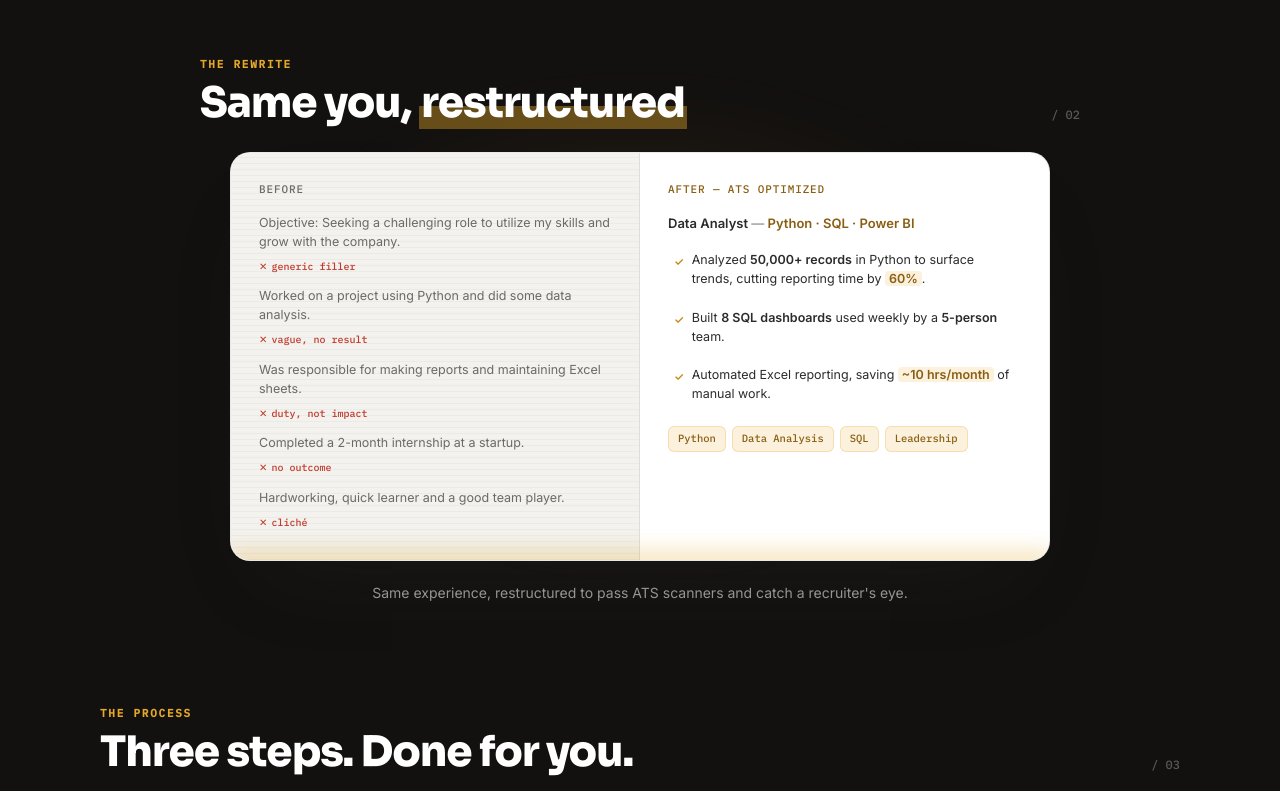
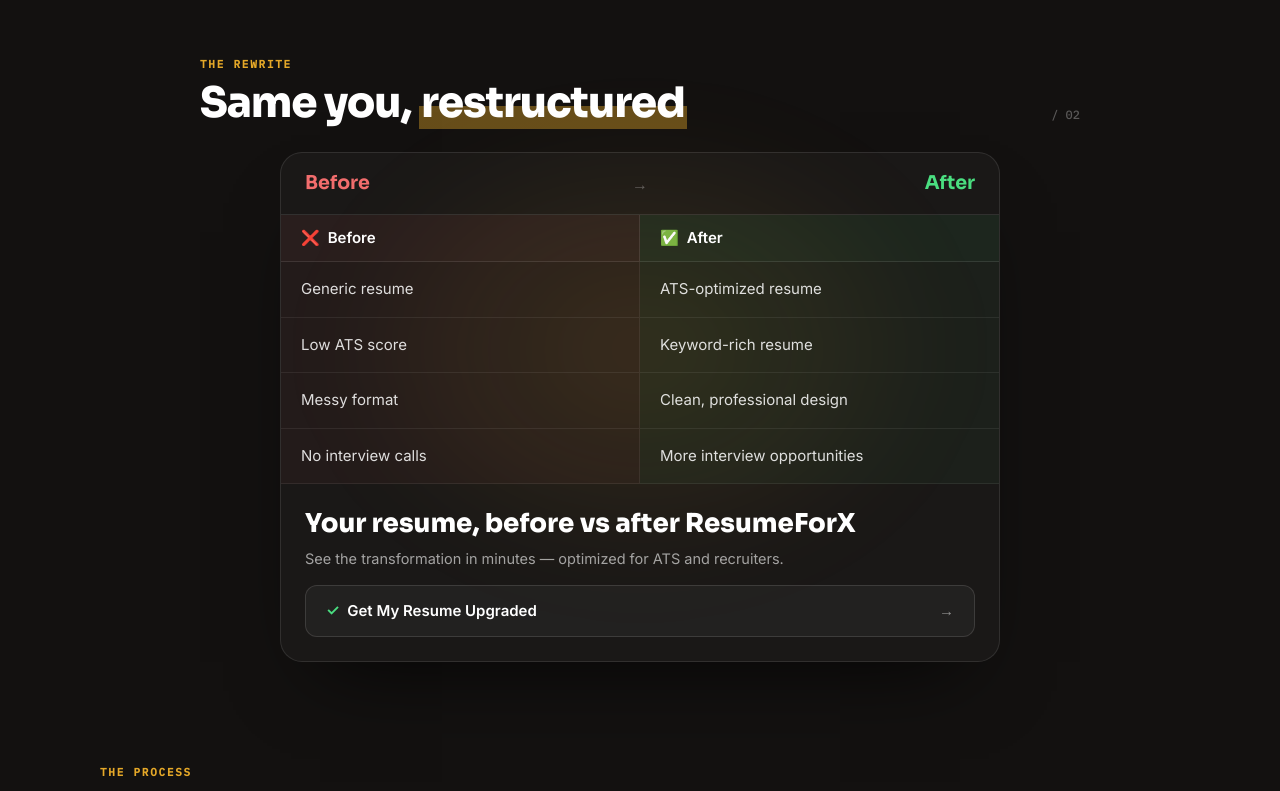
Before and after one commit to Resumeforx/ResumeForx-v1, a Next.js app: page / in a window 1280 px wide. Shown: the part 1380-2171 px from the top of the page. Built offline with nearby package versions, Linux system fonts and the light colour scheme.

Commit message:
Before/after comparison card (red vs green) + real client testimonials

```diff
--- a/components/ScanCard.tsx
+++ b/components/ScanCard.tsx
@@ -1,53 +1,16 @@
 "use client";
 import { useEffect, useRef, useState } from "react";
+import Link from "next/link";
 
-// A real (anonymized) fresher resume, before and after our rewrite.
-const before = [
-  { text: "Objective: Seeking a challenging role to utilize my skills and grow with the company.", issue: "generic filler" },
-  { text: "Worked on a project using Python and did some data analysis.", issue: "vague, no result" },
-  { text: "Was responsible for making reports and maintaining Excel sheets.", issue: "duty, not impact" },
-  { text: "Completed a 2-month internship at a startup.", issue: "no outcome" },
-  { text: "Hardworking, quick learner and a good team player.", issue: "cliché" },
+const rows = [
+  { before: "Generic resume", after: "ATS-optimized resume" },
+  { before: "Low ATS score", after: "Keyword-rich resume" },
+  { before: "Messy format", after: "Clean, professional design" },
+  { before: "No interview calls", after: "More interview opportunities" },
 ];
 
-const chips = ["Python", "Data Analysis", "SQL", "Leadership"];
-
-// Counts from 0 to `to` once `start` flips true. Respects reduced-motion.
-function Stat({ to, start, format }: { to: number; start: boolean; format: (v: number) => string }) {
-  // initialise at the FINAL value so SSR / no-JS / throttled tabs always show the
-  // real number — the count-up below is a progressive enhancement, never required.
-  const [val, setVal] = useState(to);
-  const ran = useRef(false);
-  useEffect(() => {
-    if (!start || ran.current) return;
-    ran.current = true;
-    if (window.matchMedia("(prefers-reduced-motion: reduce)").matches) {
-      setVal(to);
-      return;
-    }
-    setVal(0); // start the count from zero, then animate up
-    const dur = 1300;
-    let raf = 0;
-    let t0 = 0;
-    const tick = (t: number) => {
-      if (!t0) t0 = t;
-      const p = Math.min(1, (t - t0) / dur);
-      const eased = 1 - Math.pow(1 - p, 3); // easeOutCubic
-      setVal(to * eased);
-      if (p < 1) raf = requestAnimationFrame(tick);
-      else setVal(to);
-    };
-    raf = requestAnimationFrame(tick);
-    // safety net: always land on the final value even if rAF never fires
-    // (background/throttled tab) so the number can never get stuck at 0
-    const settle = setTimeout(() => setVal(to), dur + 300);
-    return () => {
-      cancelAnimationFrame(raf);
-      clearTimeout(settle);
-    };
-  }, [start, to]);
-  return <>{format(val)}</>;
-}
+const RED = "#F26D6D";
+const GREEN = "#4ADE80";
 
 export default function ScanCard() {
   const ref = useRef<HTMLDivElement>(null);
@@ -57,164 +20,85 @@
     const el = ref.current;
     if (!el) return;
     const io = new IntersectionObserver(
-      (entries) => {
-        if (entries[0].isIntersecting) {
+      (e) => {
+        if (e[0].isIntersecting) {
           setShown(true);
           io.disconnect();
         }
       },
-      // fire as soon as the card's top edge scrolls into the lower part of the
-      // viewport — reliable for both the short desktop card and the tall stacked
-      // mobile card, unlike a fixed visibility fraction.
-      { threshold: 0, rootMargin: "0px 0px -15% 0px" }
+      { threshold: 0, rootMargin: "0px 0px -12% 0px" }
     );
     io.observe(el);
     return () => io.disconnect();
   }, []);
 
-  // reveal helper — staggered fade/slide, driven by `shown` + a per-item delay
-  const rev = (delay: number, from = "y") =>
-    ({
-      style: { transitionDelay: `${delay}ms` },
-      className: `transition-all duration-[600ms] ease-out will-change-transform ${
-        shown
-          ? "opacity-100 translate-x-0 translate-y-0"
-          : from === "l"
-          ? "opacity-0 -translate-x-2"
-          : from === "r"
-          ? "opacity-0 translate-x-2"
-          : "opacity-0 translate-y-2"
-      }`,
-    } as const);
-
   return (
-    <div ref={ref} className="relative mx-auto max-w-[820px]">
-      {/* ambient gold glow behind the card */}
+    <div ref={ref} className="relative mx-auto max-w-[720px]">
+      {/* ambient glow */}
       <div
         aria-hidden
-        className={`pointer-events-none absolute -inset-x-6 -inset-y-8 -z-10 rounded-[40px] bg-[radial-gradient(60%_60%_at_50%_40%,rgba(229,168,40,0.16),transparent_70%)] blur-2xl transition-opacity duration-1000 ${
+        className={`pointer-events-none absolute -inset-x-6 -inset-y-8 -z-10 rounded-[40px] bg-[radial-gradient(60%_60%_at_50%_40%,rgba(229,168,40,0.12),transparent_70%)] blur-2xl transition-opacity duration-1000 ${
           shown ? "opacity-100" : "opacity-0"
         }`}
       />
 
       <div
-        className={`group relative grid grid-cols-1 overflow-hidden rounded-[20px] border border-charcoal/10 bg-panel shadow-[0_40px_80px_-40px_rgba(43,43,43,0.3)] transition-all duration-700 ease-out sm:grid-cols-2 ${
-          shown ? "translate-y-0 scale-100 opacity-100" : "translate-y-6 scale-[0.985] opacity-0"
+        className={`overflow-hidden rounded-[22px] border border-white/10 bg-white/[0.03] shadow-[0_40px_80px_-40px_rgba(0,0,0,0.8)] transition-all duration-700 ease-out ${
+          shown ? "translate-y-0 scale-100 opacity-100" : "translate-y-5 scale-[0.98] opacity-0"
         }`}
       >
-        {/* scanning beam — the ATS reading the resume */}
-        <div className="pointer-events-none absolute left-0 right-0 z-20 h-[2px] animate-sweep bg-gradient-to-r from-transparent via-gold to-transparent shadow-[0_0_22px_6px_rgba(229,168,40,0.45)]" />
-        {/* soft trailing band under the beam */}
-        <div className="pointer-events-none absolute left-0 right-0 z-10 h-[110px] animate-sweep bg-gradient-to-b from-gold/15 to-transparent" />
+        {/* top strip: Before → After */}
+        <div className="grid grid-cols-[1fr_auto_1fr] items-center gap-3 border-b border-white/10 px-6 py-4">
+          <span className="font-display text-[19px] font-bold" style={{ color: RED }}>Before</span>
+          <span className="text-white/30">→</span>
+          <span className="text-right font-display text-[19px] font-bold" style={{ color: GREEN }}>After</span>
+        </div>
 
-        {/* before */}
-        <div className="relative border-b border-charcoal/10 bg-bg-2 p-6 sm:border-b-0 sm:border-r sm:p-7">
-          {/* faint scanline texture */}
-          <div
-            aria-hidden
-            className="pointer-events-none absolute inset-0 opacity-[0.04] [background-image:repeating-linear-gradient(0deg,#2B2B2B_0,#2B2B2B_1px,transparent_1px,transparent_6px)]"
-          />
-          <span {...rev(0)} className={`mb-4 block font-mono text-[11px] uppercase tracking-[0.08em] text-ink-soft ${rev(0).className}`}>
-            Before
-          </span>
-          <div className="relative space-y-3">
-            {before.map((b, i) => (
-              <div key={i} {...rev(120 + i * 90, "l")}>
-                <p className="text-[12.5px] leading-[1.5] text-ink-soft">{b.text}</p>
-                <span
-                  style={{ transitionDelay: `${260 + i * 90}ms` }}
-                  className={`mt-1 inline-flex items-center gap-1 font-mono text-[10px] font-medium text-[#C0392B] transition-all duration-500 ${
-                    shown ? "scale-100 opacity-100" : "scale-90 opacity-0"
-                  }`}
-                >
-                  <span aria-hidden>✕</span> {b.issue}
-                </span>
-              </div>
-            ))}
+        {/* column headers */}
+        <div className="grid grid-cols-2 text-[15px] font-semibold text-white">
+          <div className="flex items-center gap-2 border-b border-r border-white/10 px-5 py-3" style={{ background: "rgba(242,109,109,0.07)" }}>
+            <span aria-hidden>❌</span> Before
+          </div>
+          <div className="flex items-center gap-2 border-b border-white/10 px-5 py-3" style={{ background: "rgba(74,222,128,0.07)" }}>
+            <span aria-hidden>✅</span> After
           </div>
         </div>
 
-        {/* after */}
-        <div className="relative p-6 sm:p-7">
-          <span {...rev(200)} className={`mb-4 block font-mono text-[11px] uppercase tracking-[0.08em] text-gold-dark ${rev(200).className}`}>
-            After — ATS optimized
-          </span>
-
-          <p {...rev(300, "r")} className={`mb-3 text-[13px] font-semibold text-charcoal ${rev(300, "r").className}`}>
-            Data Analyst <span className="text-ink-faint">—</span> <span className="text-gold-dark">Python · SQL · Power BI</span>
-          </p>
-
-          <div className="space-y-2">
-            {/* bullet 1 */}
-            <div {...rev(420, "r")} className={`group/row flex gap-2 rounded-lg p-1.5 transition-colors hover:bg-gold-tint/60 ${rev(420, "r").className}`}>
-              <Check />
-              <p className="text-[12.5px] leading-[1.5] text-charcoal">
-                Analyzed{" "}
-                <span className="font-semibold text-charcoal">
-                  <Stat to={50000} start={shown} format={(v) => Math.round(v).toLocaleString("en-US") + "+"} /> records
-                </span>{" "}
-                in Python to surface trends, cutting reporting time by{" "}
-                <span className="rounded bg-gold-tint px-1 font-semibold text-gold-dark">
-                  <Stat to={60} start={shown} format={(v) => Math.round(v).toString()} />%
-                </span>
-                .
-              </p>
+        {/* comparison rows */}
+        {rows.map((r, i) => (
+          <div
+            key={i}
+            style={{ transitionDelay: `${140 + i * 90}ms` }}
+            className={`grid grid-cols-2 transition-opacity duration-500 ${shown ? "opacity-100" : "opacity-0"}`}
+          >
+            <div className="border-b border-r border-white/[0.07] px-5 py-4 text-[15px] text-white/85" style={{ background: "rgba(242,109,109,0.04)" }}>
+              {r.before}
             </div>
-            {/* bullet 2 */}
-            <div {...rev(520, "r")} className={`group/row flex gap-2 rounded-lg p-1.5 transition-colors hover:bg-gold-tint/60 ${rev(520, "r").className}`}>
-              <Check />
-              <p className="text-[12.5px] leading-[1.5] text-charcoal">
-                Built{" "}
-                <span className="font-semibold text-charcoal">
-                  <Stat to={8} start={shown} format={(v) => Math.round(v).toString()} /> SQL dashboards
-                </span>{" "}
-                used weekly by a <span className="font-semibold text-charcoal">5-person</span> team.
-              </p>
-            </div>
-            {/* bullet 3 */}
-            <div {...rev(620, "r")} className={`group/row flex gap-2 rounded-lg p-1.5 transition-colors hover:bg-gold-tint/60 ${rev(620, "r").className}`}>
-              <Check />
-              <p className="text-[12.5px] leading-[1.5] text-charcoal">
-                Automated Excel reporting, saving{" "}
-                <span className="rounded bg-gold-tint px-1 font-semibold text-gold-dark">
-                  ~<Stat to={10} start={shown} format={(v) => Math.round(v).toString()} /> hrs/month
-                </span>{" "}
-                of manual work.
-              </p>
+            <div className="border-b border-white/[0.07] px-5 py-4 text-[15px] text-white/85" style={{ background: "rgba(74,222,128,0.04)" }}>
+              {r.after}
             </div>
           </div>
+        ))}
 
-          <div className="mt-4 flex flex-wrap gap-1.5">
-            {chips.map((c, i) => (
-              <span
-                key={c}
-                style={{ transitionDelay: `${780 + i * 70}ms` }}
-                className={`cursor-default rounded-md border border-gold/25 bg-gold-tint px-[9px] py-1 font-mono text-[10.5px] font-medium text-gold-dark transition-all duration-500 hover:-translate-y-0.5 hover:border-gold/60 hover:shadow-[0_6px_14px_-6px_rgba(229,168,40,0.7)] ${
-                  shown ? "scale-100 opacity-100" : "scale-90 opacity-0"
-                }`}
-              >
-                {c}
-              </span>
-            ))}
-          </div>
+        {/* footer: heading + sub + CTA */}
+        <div className="px-6 py-6">
+          <h3 className="font-display text-[clamp(20px,3.6vw,26px)] font-extrabold leading-tight text-white">
+            Your resume, before vs after ResumeForX
+          </h3>
+          <p className="mt-2 text-[14.5px] leading-snug text-white/60">
+            See the transformation in minutes — optimized for ATS and recruiters.
+          </p>
+          <Link
+            href="/checkout"
+            className="mt-4 flex items-center justify-between gap-2 rounded-xl border border-white/[0.12] bg-white/[0.04] px-5 py-3.5 text-[15px] font-bold text-white transition-all hover:-translate-y-0.5 hover:border-[#4ADE80]/50 hover:bg-[#4ADE80]/[0.07]"
+          >
+            <span className="flex items-center gap-2">
+              <span style={{ color: GREEN }} aria-hidden>✓</span> Get My Resume Upgraded
+            </span>
+            <span className="text-white/50">→</span>
+          </Link>
         </div>
       </div>
-
-      <p
-        style={{ transitionDelay: "1000ms" }}
-        className={`mt-[22px] text-center text-sm text-white/55 transition-all duration-700 ${shown ? "opacity-100 translate-y-0" : "opacity-0 translate-y-1"}`}
-      >
-        Same experience, restructured to pass ATS scanners and catch a recruiter&apos;s eye.
-      </p>
     </div>
   );
 }
-
-// gold check that pops in
-function Check() {
-  return (
-    <span className="mt-[3px] shrink-0 text-[11px] font-bold text-gold-deep" aria-hidden>
-      ✓
-    </span>
-  );
-}
```
Also changed, not shown: lib/site.ts (+4 -4 lines).
